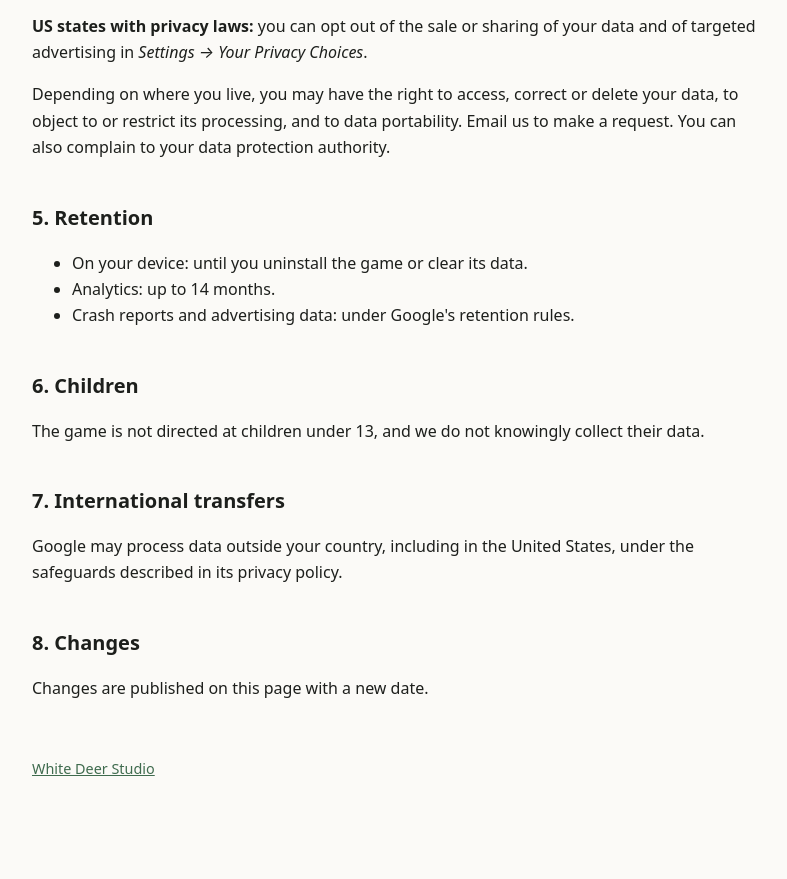
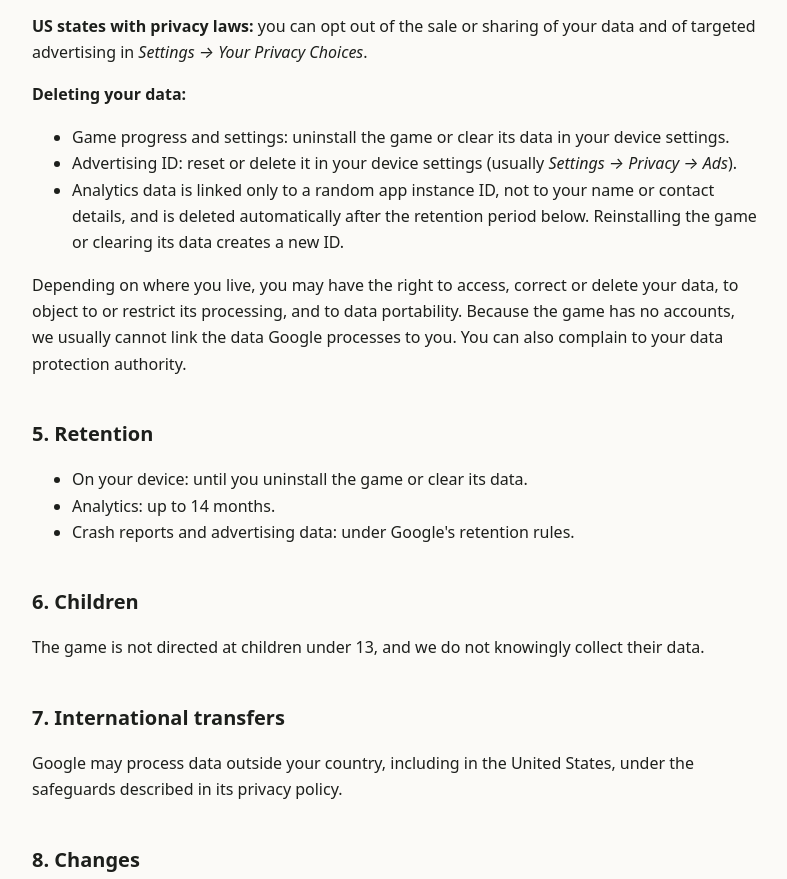
Before and after one commit to WhiteDeerOrganization/whitedeerorganization.github.io, a plain HTML site: page bagh-chal/privacy-policy/index.html in a window 1280 px wide. Shown: the part 1399-2278 px from the top of the page, without its empty margins (244-1031 px from the left). Drawn offline with Linux system fonts and the light colour scheme.

Commit message:
Privacy policy: explain self-service data deletion instead of email requests
Co-Authored-By: Claude Opus 5.5 <noreply@anthropic.com>

```diff
--- a/bagh-chal/privacy-policy/index.html
+++ b/bagh-chal/privacy-policy/index.html
@@ -67,7 +67,13 @@
     <h2>4. Your choices and rights</h2>
     <p><strong>EEA, UK, Switzerland:</strong> on first launch you are asked for consent. You can accept, reject or choose per purpose, and change your choice at any time in <em>Settings → Your Privacy Choices</em>. If you reject, ads are not personalized.</p>
     <p><strong>US states with privacy laws:</strong> you can opt out of the sale or sharing of your data and of targeted advertising in <em>Settings → Your Privacy Choices</em>.</p>
-    <p>Depending on where you live, you may have the right to access, correct or delete your data, to object to or restrict its processing, and to data portability. Email us to make a request. You can also complain to your data protection authority.</p>
+    <p><strong>Deleting your data:</strong></p>
+    <ul>
+      <li>Game progress and settings: uninstall the game or clear its data in your device settings.</li>
+      <li>Advertising ID: reset or delete it in your device settings (usually <em>Settings → Privacy → Ads</em>).</li>
+      <li>Analytics data is linked only to a random app instance ID, not to your name or contact details, and is deleted automatically after the retention period below. Reinstalling the game or clearing its data creates a new ID.</li>
+    </ul>
+    <p>Depending on where you live, you may have the right to access, correct or delete your data, to object to or restrict its processing, and to data portability. Because the game has no accounts, we usually cannot link the data Google processes to you. You can also complain to your data protection authority.</p>
 
     <h2>5. Retention</h2>
     <ul>
```
